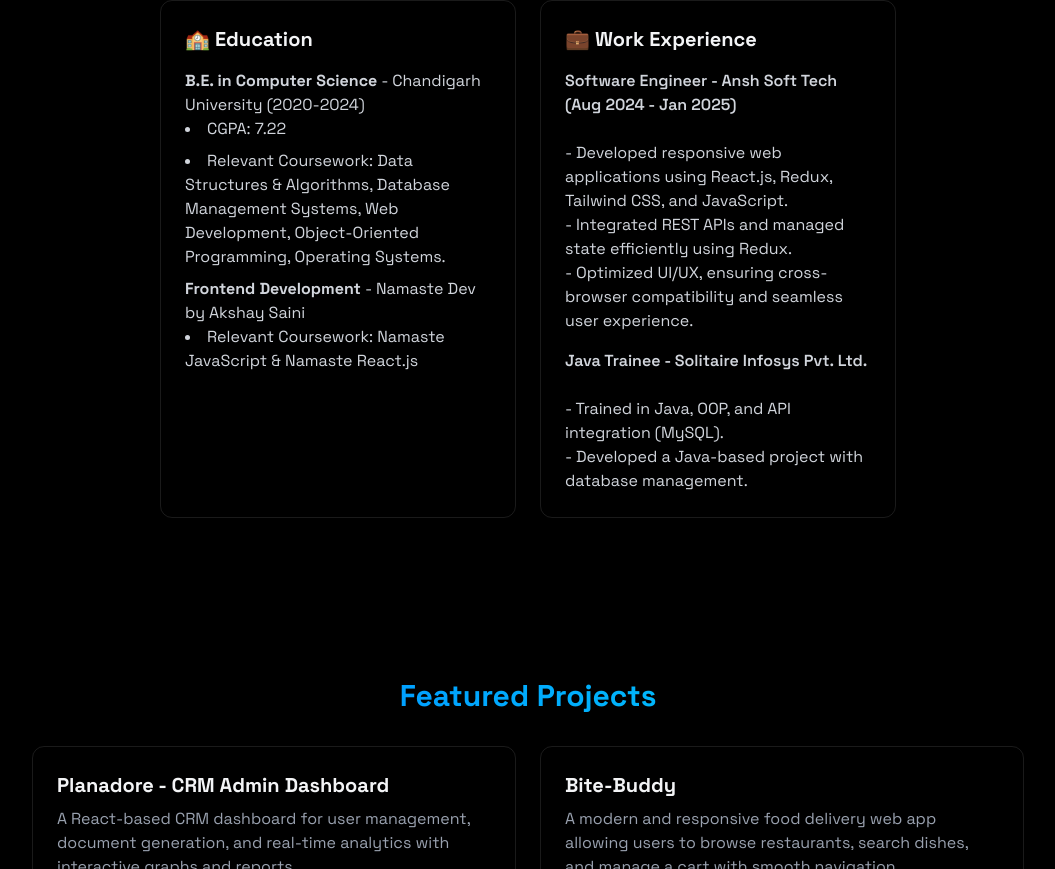
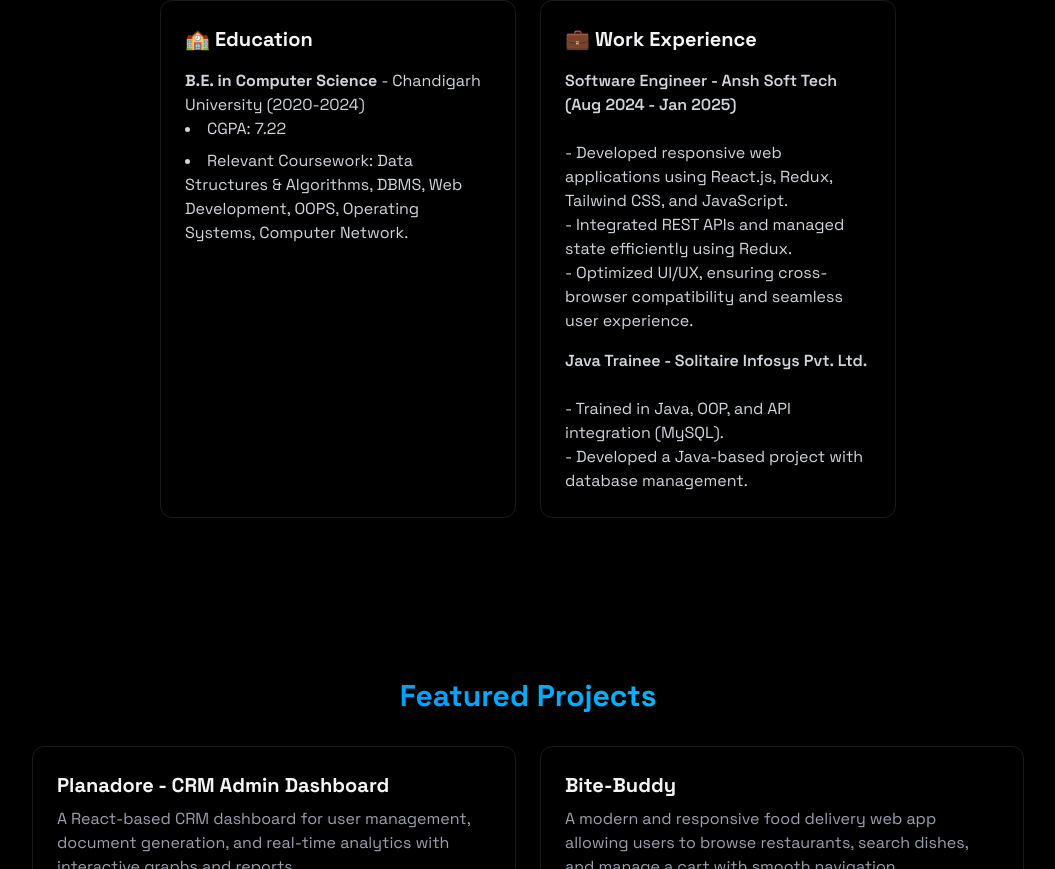
Before and after one commit to RamitRoshan/ramitroshan-portfolio, a React (Vite) app: page / in a window 1280 px wide. Shown: the part 1682-2551 px from the top of the page, without its empty margins (112-1167 px from the left). Built offline with nearby package versions, Linux system fonts and the light colour scheme.

Commit message:
update contact page

```diff
--- a/src/components/sections/About.jsx
+++ b/src/components/sections/About.jsx
@@ -126,13 +126,13 @@ export const About = () => {
 
                 <li>CGPA: 7.22</li>
                 <li>
-                  Relevant Coursework: Data Structures & Algorithms, Database Management Systems, Web Development, Object-Oriented Programming, Operating Systems.
+                  Relevant Coursework: Data Structures & Algorithms, DBMS, Web Development, OOPS, Operating Systems, Computer Network.
                 </li>
 
-                <strong> Frontend Development </strong> - Namaste Dev by Akshay Saini
+                {/* <strong> Frontend Development </strong> - Namaste Dev by Akshay Saini
                 <li>
                   Relevant Coursework: Namaste JavaScript & Namaste React.js
-                </li>
+                </li> */}
               </ul>
             </div>
             <div className="p-6 rounded-xl border-white/10 border hover:-translate-y-1 transition-all">
```
